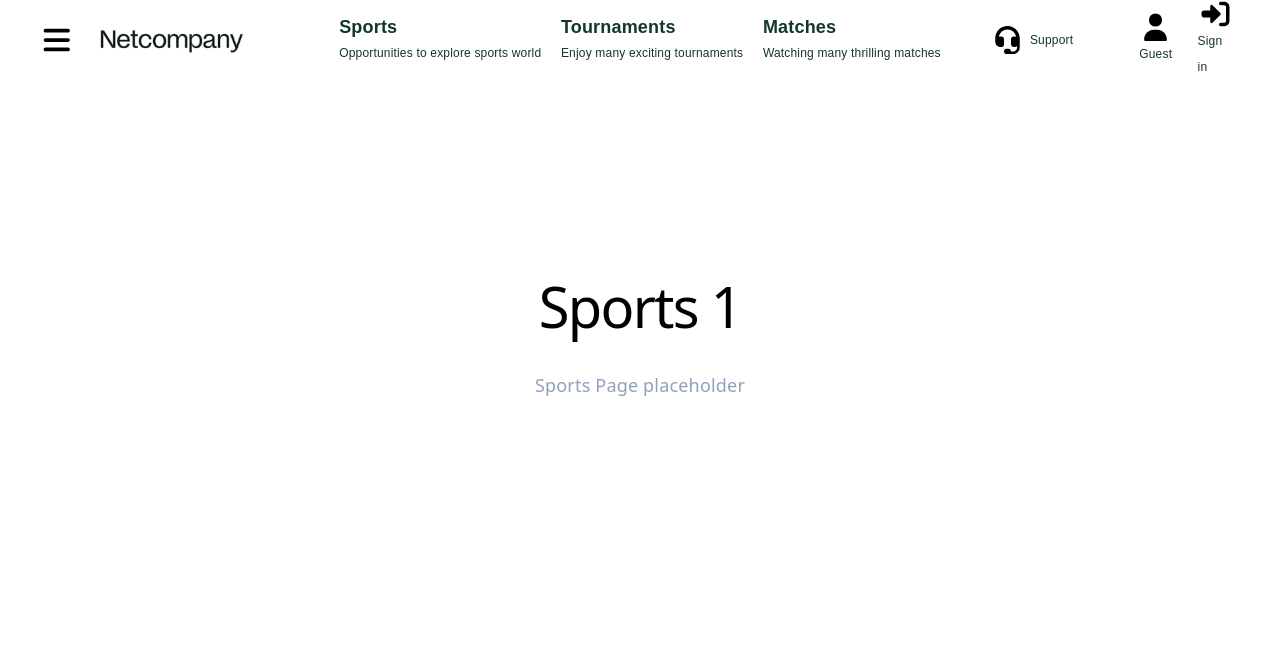
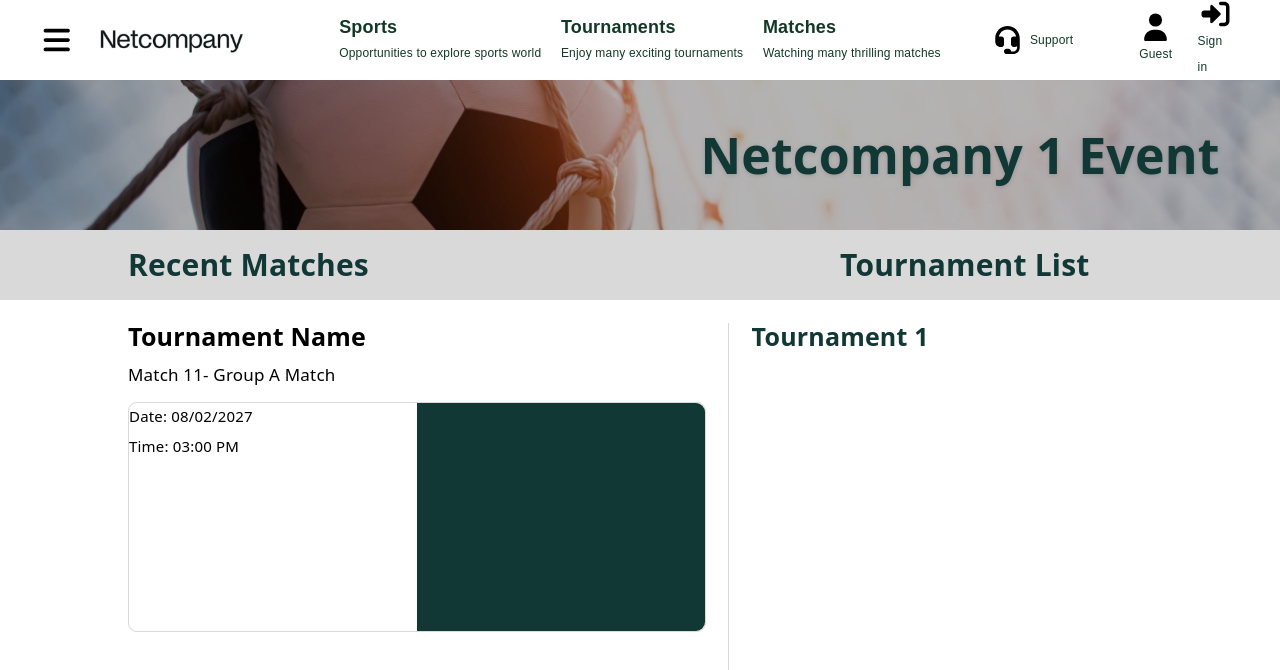
Before and after one commit to tranquang2012/tournament-organizer, a React app in the folder frontend/: page /sports/1 in a window 1280 px wide. Shown: the top 670 px of the page. Built offline with nearby package versions, Linux system fonts and the light colour scheme; no server answers; the HTML template or start-up script is replaced by a standard one.

Commit message:
update sport page

```diff
--- a/frontend/src/components/match_public/MatchScoreCard.jsx
+++ b/frontend/src/components/match_public/MatchScoreCard.jsx
@@ -0,0 +1,27 @@
+import { FontAwesomeIcon } from '@fortawesome/react-fontawesome';
+import { faUser, faPencil, faBell, faCalendarCheck, faTrophy } from '@fortawesome/free-solid-svg-icons';
+import { useState, useEffect, useCallback } from 'react'
+import { useAuth } from '../../hooks/useAuth';
+
+const MatchScoreCard = () => {
+
+    const { profile: userData, accessToken, refreshProfile } = useAuth()
+
+    return (
+        <div className='w-full flex flex-col gap-3'>
+            <span className='text-[18px] md:text-[25px] font-semibold'>Tournament Name</span>
+            <span className='text-[12px] md:text-[17px] font-normal'>Match 11- Group A Match</span>
+            <div className='flex w-full h-[150px] md:h-[230px]  border border-[#d9d9d9] rounded-lg'>
+                <div className='flex flex-col w-[50%] gap-1'>
+                    <span className='text-[15px]'>Date: 08/02/2027</span>
+                    <span className='text-[15px]'>Time: 03:00 PM</span>
+                </div>
+                <div className='w-[50%] bg-[#123836] rounded-tr-lg rounded-br-lg'>
+
+                </div>
+            </div>
+        </div>
+    )
+};
+
+export default MatchScoreCard;
--- a/frontend/src/index.css
+++ b/frontend/src/index.css
@@ -1,4 +1,5 @@
 @import "tailwindcss";
+
 
 :root {
   /* --text: #6b6375;
--- a/frontend/src/pages/public/SportsPage.jsx
+++ b/frontend/src/pages/public/SportsPage.jsx
@@ -1,14 +1,38 @@
 import { FontAwesomeIcon } from '@fortawesome/react-fontawesome'
 import { useParams } from 'react-router-dom'
+
+import football from '../../assets/sportImages/football.jpg'
+
+//import component
+import MatchScoreCard from '../../components/match_public/MatchScoreCard'
 
 const SportsPage = () => {
 
   const { id } = useParams()
 
   return (
-    <div className="flex flex-col items-center justify-center min-h-[60vh]">
-      <h1 className="text-3xl font-semibold text-slate-800 mb-2">Sports {id}</h1>
-      <p className="text-base text-slate-400">Sports Page placeholder</p>
+    <div>
+      {/* sport title */}
+      <div className='relative h-[150px] w-full overflow-hidden bg-black'>
+        <img src={football} alt={id} className='h-full w-full object-cover object-center opacity-70' />
+        <div className='absolute inset-0 left-[50%] flex items-center justify-center'>
+          <span className='font-aoboshi text-[#123836] text-[25px] md:text-[50px] font-semibold drop-shadow-sm'>
+            Netcompany {id} Event
+          </span>
+        </div>
+      </div>
+      <div className='flex items-center bg-[#d9d9d9] h-[70px] px-[5%] md:px-[10%] text-[#123836] text-[20px] md:text-[30px] font-semibold'>
+        <span>Recent Matches</span>
+        <span className='ml-[46%]'>Tournament List</span>
+      </div>
+      <div className='flex px-[5%] md:px-[10%] py-5'>
+        <div className='w-full pr-5 md:w-[60%] h-[100vh] border-r border-[#d9d9d9]'>
+          <MatchScoreCard />
+        </div>
+        <div className='w-full md:w-[40%] h-[400px] ml-5'>
+          <span className='text-[18px] md:text-[25px] font-semibold text-[#123836]'>Tournament 1</span>
+        </div>
+      </div>
     </div>
   )
 }
```
Also changed, not shown: frontend/src/assets/sportImages/football.jpg (added).
